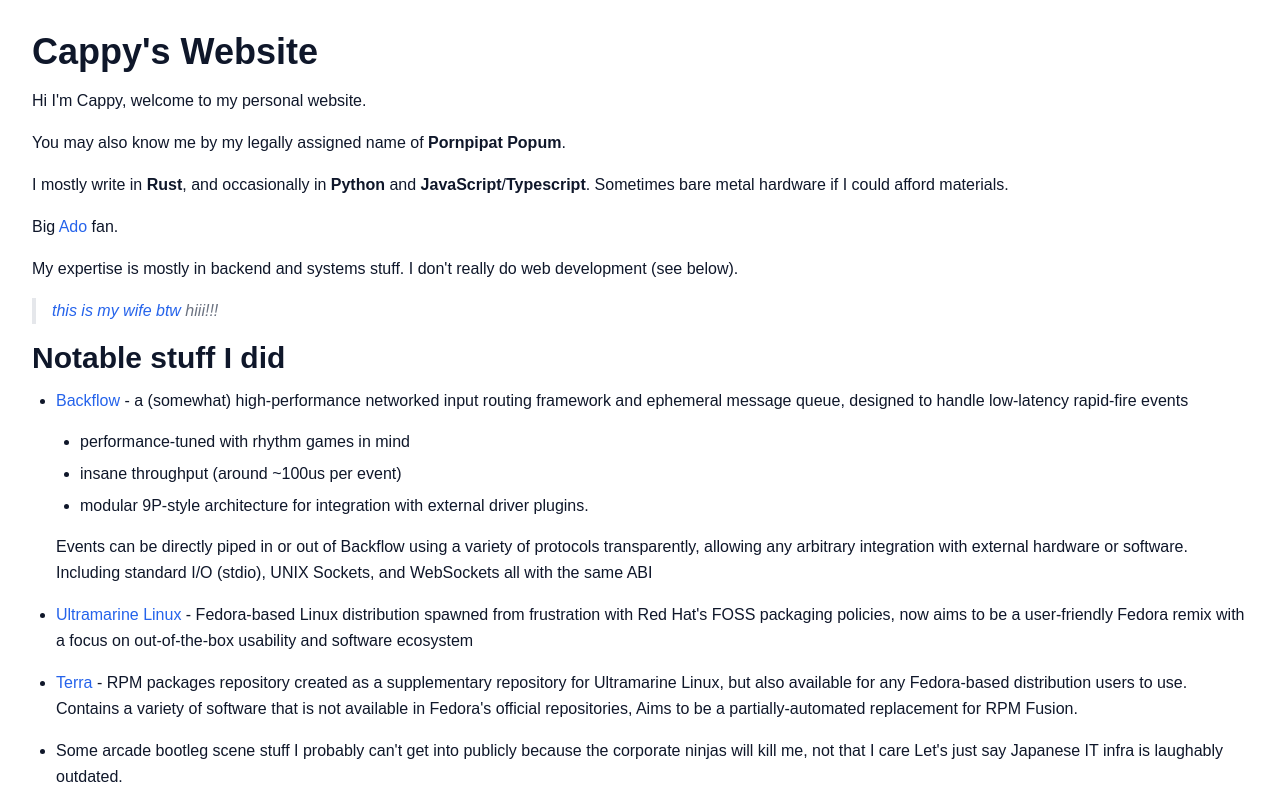
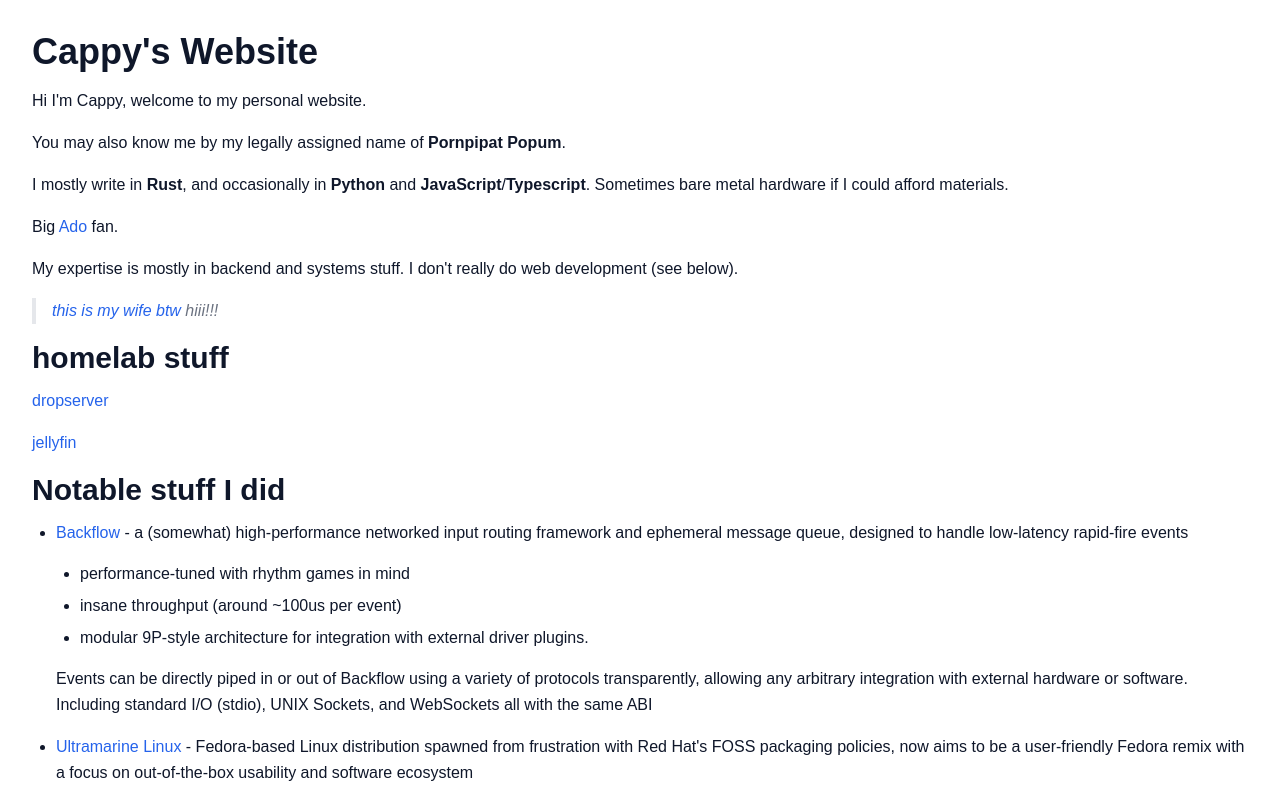
Before and after one commit to korewaChino/cappuchino.xyz, an Astro site: page / in a window 1280 px wide. Shown: the top 799 px of the page. Built offline with nearby package versions, Linux system fonts and the light colour scheme; Astro itself is replaced by a stand-in of ours; a web font is replaced by a local one.

Commit message:
add homelab svcs

```diff
--- a/src/components/Main.mdx
+++ b/src/components/Main.mdx
@@ -12,6 +12,14 @@
 My expertise is mostly in backend and systems stuff. I don't really do web development (see below).
 
 > [this is my wife btw](https://nijika.dev) hiii!!!
+
+## homelab stuff
+
+[dropserver](https://files.cappuchino.xyz)
+
+[jellyfin](https://jellyfin.cappuchino.xyz)
+
+
 
 ## Notable stuff I did
 
```
